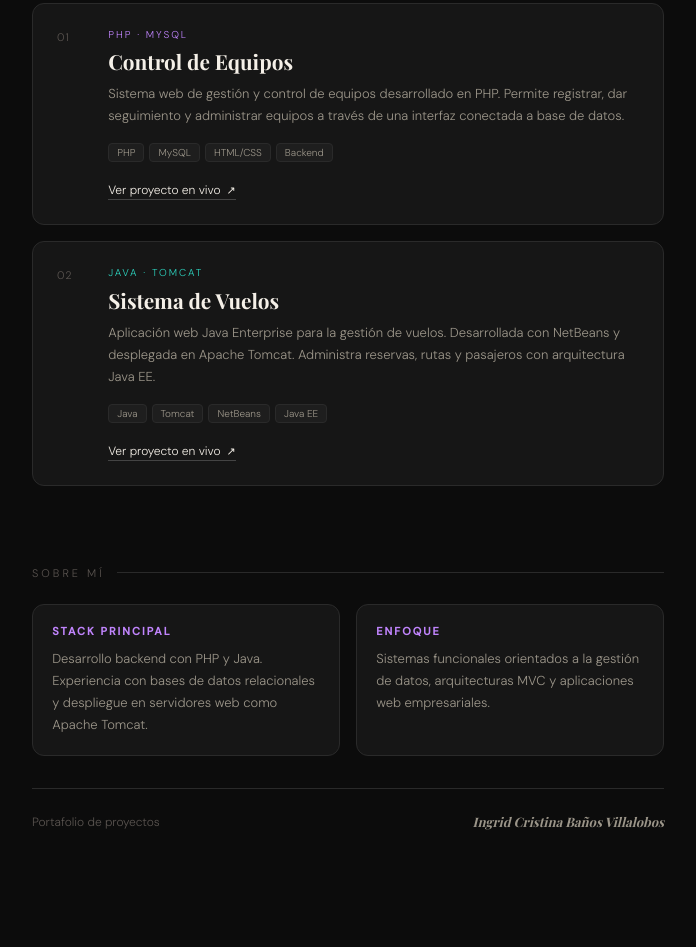
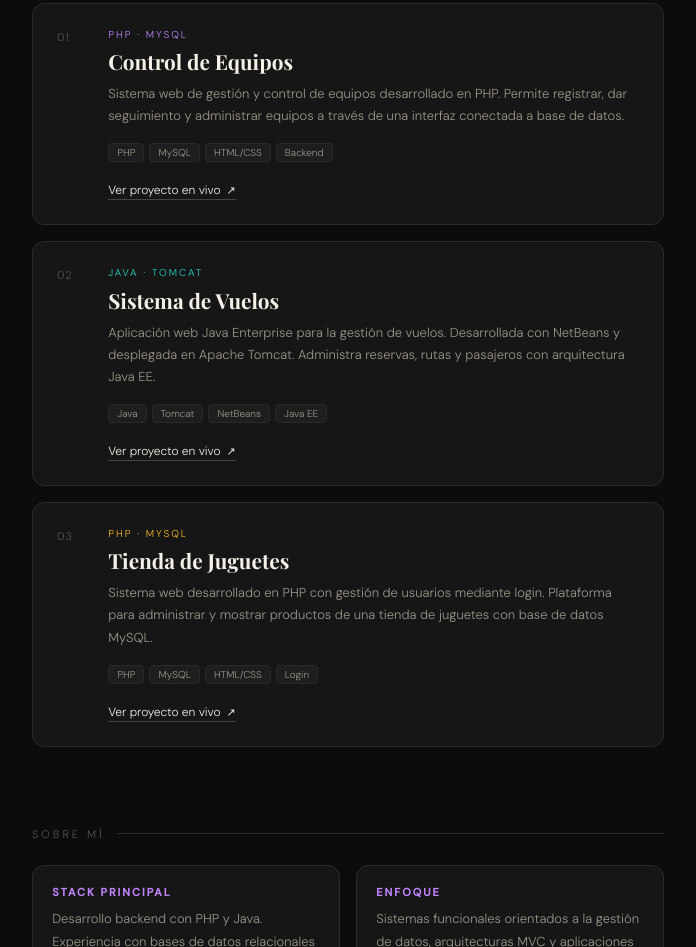
Before and after one commit to crisb865/crisb865.github.io, a plain HTML site: page index.html in a window 1280 px wide. Shown: the part 302-1249 px from the top of the page, without its empty margins (292-988 px from the left). Before the commit the page ends 1156 px from the top, so only its background shows below. Drawn offline with nearby package versions, Linux system fonts and the light colour scheme; a web font is replaced by a local one.

Commit message:
Update index.html

```diff
--- a/index.html
+++ b/index.html
@@ -16,6 +16,7 @@
   --light:#5a5450;
   --rose:#c084fc;
   --teal:#2dd4bf;
+  --amber:#fbbf24;
 }
 body{background:var(--bg);color:var(--text);font-family:'DM Sans',sans-serif;font-weight:300}
 .wrap{max-width:680px;margin:0 auto;padding:0 1.5rem}
@@ -37,6 +38,7 @@ section{padding:2rem 0}
 .proj-body{flex:1}
 .proj-tech{font-size:10px;letter-spacing:2px;text-transform:uppercase;color:var(--rose);margin-bottom:.4rem}
 .proj-tech.t2{color:var(--teal)}
+.proj-tech.t3{color:var(--amber)}
 .proj-title{font-family:'Playfair Display',serif;font-size:1.3rem;font-weight:700;margin-bottom:.5rem;color:var(--text)}
 .proj-desc{font-size:13px;color:var(--mid);line-height:1.7;margin-bottom:1rem}
 .proj-tags{display:flex;gap:5px;flex-wrap:wrap;margin-bottom:1rem}
@@ -107,6 +109,23 @@ footer{border-top:1px solid var(--border);padding:1.5rem 0;display:flex;justify-
       <a href="https://sistema-vuelos-java.onrender.com/" class="proj-link" target="_blank">Ver proyecto en vivo</a>
     </div>
   </div>
+
+  <div class="proj">
+    <span class="proj-num">03</span>
+    <div class="proj-body">
+      <p class="proj-tech t3">PHP · MySQL</p>
+      <h2 class="proj-title">Tienda de Juguetes</h2>
+      <p class="proj-desc">Sistema web desarrollado en PHP con gestión de usuarios mediante login. Plataforma para administrar y mostrar productos de una tienda de juguetes con base de datos MySQL.</p>
+      <div class="proj-tags">
+        <span class="tag">PHP</span>
+        <span class="tag">MySQL</span>
+        <span class="tag">HTML/CSS</span>
+        <span class="tag">Login</span>
+      </div>
+      <a href="http://juguetes.gt.tc/login.php" class="proj-link" target="_blank">Ver proyecto en vivo</a>
+    </div>
+  </div>
+
 </section>
 
 <section>
```
